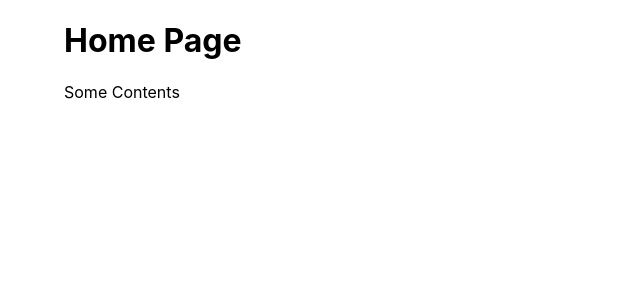
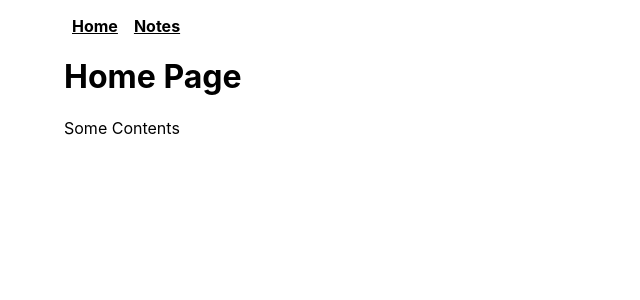
Before and after one commit to Naimul-Islam-Siam/Practice, a Next.js app in the folder Nextjs/nextjs-13/crud-fireship/: page / in a window 1280 px wide. Shown: the top 300 px of the page, without its empty margins (0-640 px from the left). Built offline with nearby package versions, Linux system fonts and the light colour scheme.

Commit message:
all page fixed nav added in app layout

```diff
--- a/Nextjs/nextjs-13/crud-fireship/app/layout.tsx
+++ b/Nextjs/nextjs-13/crud-fireship/app/layout.tsx
@@ -1,4 +1,5 @@
 /* eslint-disable @next/next/no-head-element */
+import Link from 'next/link';
 import './globals.css';
 
 export default function RootLayout({
@@ -8,8 +9,15 @@
 }) {
   return (
     <html>
-      <head></head>
-      <body>{children}</body>
+      <body>
+        <main>
+          <nav>
+            <Link href="/">Home</Link>
+            <Link href="/notes">Notes</Link>
+          </nav>
+          {children}
+        </main>
+      </body>
     </html>
   );
 };
```
